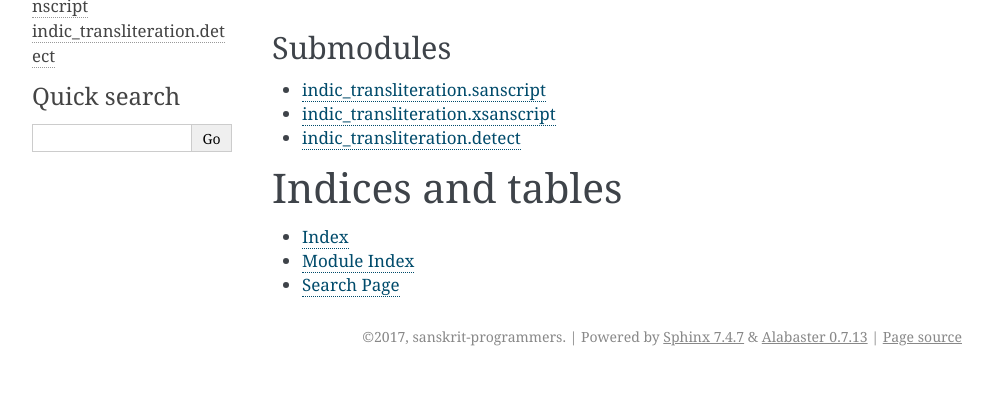
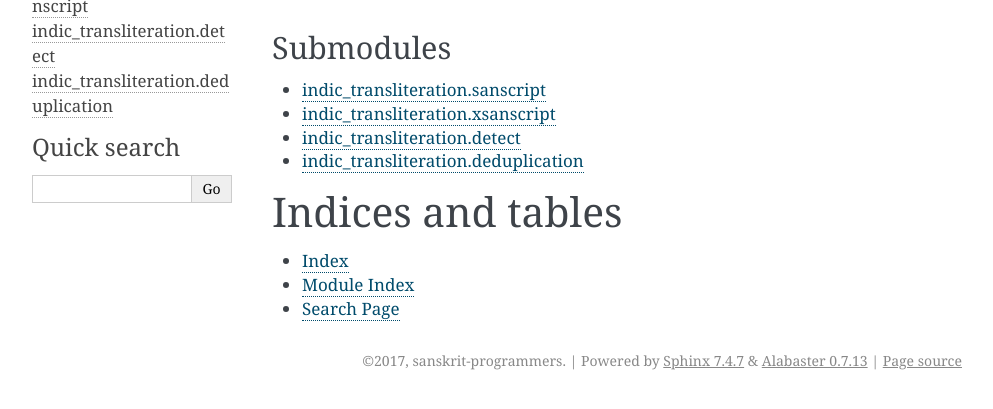
Before and after one commit to indic-transliteration/indic_transliteration_py, a Sphinx documentation site: the page built from docs/indic_transliteration.rst, in a window 1280 px wide, cut to the strip 256-665 px from the top of the page. Shown: the whole strip, without its empty margins (148-1141 px from the left). Built offline with Sphinx 7.4.7, drawn with Linux system fonts in a browser that asks for light colours.

Commit message:
Content update.

```diff
--- a/docs/indic_transliteration.rst
+++ b/docs/indic_transliteration.rst
@@ -15,6 +15,7 @@ Submodules
 	indic_transliteration_sanscript
 	indic_transliteration_xsanscript
 	indic_transliteration_detect
+	indic_transliteration_deduplication
 
 Indices and tables
 ====================
--- /dev/null
+++ b/docs/indic_transliteration_deduplication.rst
@@ -0,0 +1,7 @@
+indic_transliteration.deduplication
+========================================
+
+.. automodule:: indic_transliteration.deduplication
+	:members:
+	:undoc-members:
+		:show-inheritance:
```
Also changed, not shown: 15 other files.
